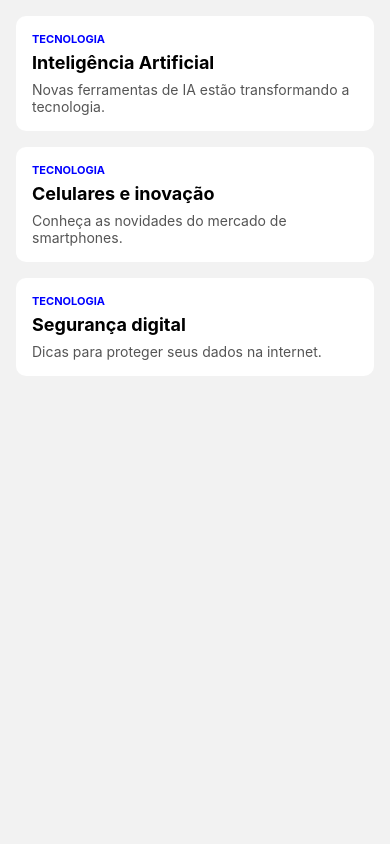
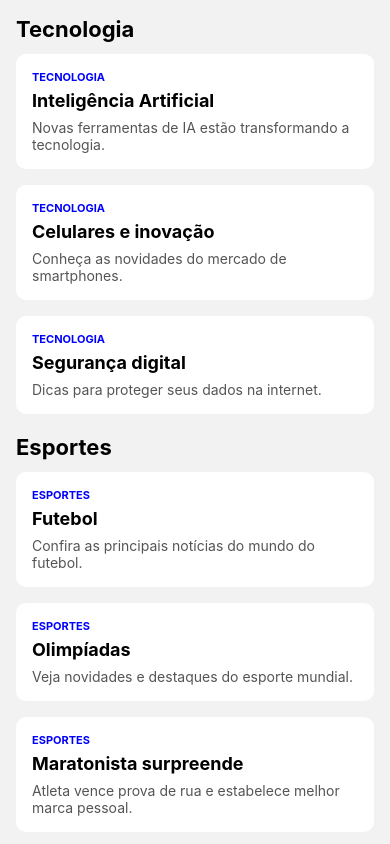
Before and after one commit to Bentocsf/desafio-navegacao, a React Native app: screen / in a window 390 px wide. Built offline with nearby package versions, Linux system fonts and the light colour scheme.

Commit message:
Listas de tecnologia e esportes

```diff
--- a/App.js
+++ b/App.js
@@ -1,6 +1,12 @@
 
 import React from 'react';
-import { StyleSheet, Text, View, ScrollView, Pressable } from 'react-native';
+import {
+  StyleSheet,
+  Text,
+  ScrollView,
+  Pressable,
+  View,
+} from 'react-native';
 
 const noticiasTecnologia = [
   {
@@ -66,27 +72,71 @@ function CardNoticia({ categoria, titulo, descricao, onPress }) {
   );
 }
 
-export default function App() {
+function ListaNoticias({ noticias, aoSelecionarNoticia }) {
   return (
     <ScrollView style={styles.lista}>
-      {noticiasTecnologia.map((noticia) => (
+      {noticias.map((noticia) => (
         <CardNoticia
           key={noticia.id}
           categoria={noticia.categoria}
           titulo={noticia.titulo}
           descricao={noticia.descricao}
-          onPress={() => console.log('Notícia selecionada:', noticia.titulo)}
+          onPress={() => aoSelecionarNoticia(noticia)}
         />
       ))}
     </ScrollView>
   );
 }
 
+function TelaTecnologia({ aoSelecionarNoticia }) {
+  return (
+    <ListaNoticias
+      noticias={noticiasTecnologia}
+      aoSelecionarNoticia={aoSelecionarNoticia}
+    />
+  );
+}
+
+function TelaEsportes({ aoSelecionarNoticia }) {
+  return (
+    <ListaNoticias
+      noticias={noticiasEsportes}
+      aoSelecionarNoticia={aoSelecionarNoticia}
+    />
+  );
+}
+
+export default function App() {
+  function selecionarNoticia(noticia) {
+    console.log('Notícia selecionada:', noticia.titulo);
+  }
+
+  return (
+    <ScrollView style={styles.tela}>
+      <Text style={styles.tituloSecao}>Tecnologia</Text>
+      <View style={styles.secao}>
+        <TelaTecnologia aoSelecionarNoticia={selecionarNoticia} />
+      </View>
+
+      <Text style={styles.tituloSecao}>Esportes</Text>
+      <View style={styles.secao}>
+        <TelaEsportes aoSelecionarNoticia={selecionarNoticia} />
+      </View>
+    </ScrollView>
+  );
+}
+
 const styles = StyleSheet.create({
-  lista: {
+  tela: {
     flex: 1,
     backgroundColor: '#f2f2f2',
-    paddingTop: 8,
+    paddingTop: 16,
+  },
+  lista: {
+    flexGrow: 0,
+  },
+  secao: {
+    marginBottom: 12,
   },
   card: {
     backgroundColor: '#ffffff',
@@ -107,6 +157,12 @@ const styles = StyleSheet.create({
     fontWeight: 'bold',
     marginBottom: 8,
   },
+  tituloSecao: {
+    fontSize: 22,
+    fontWeight: 'bold',
+    marginHorizontal: 16,
+    marginBottom: 4,
+  },
   descricao: {
     fontSize: 14,
     color: '#555555',
```
